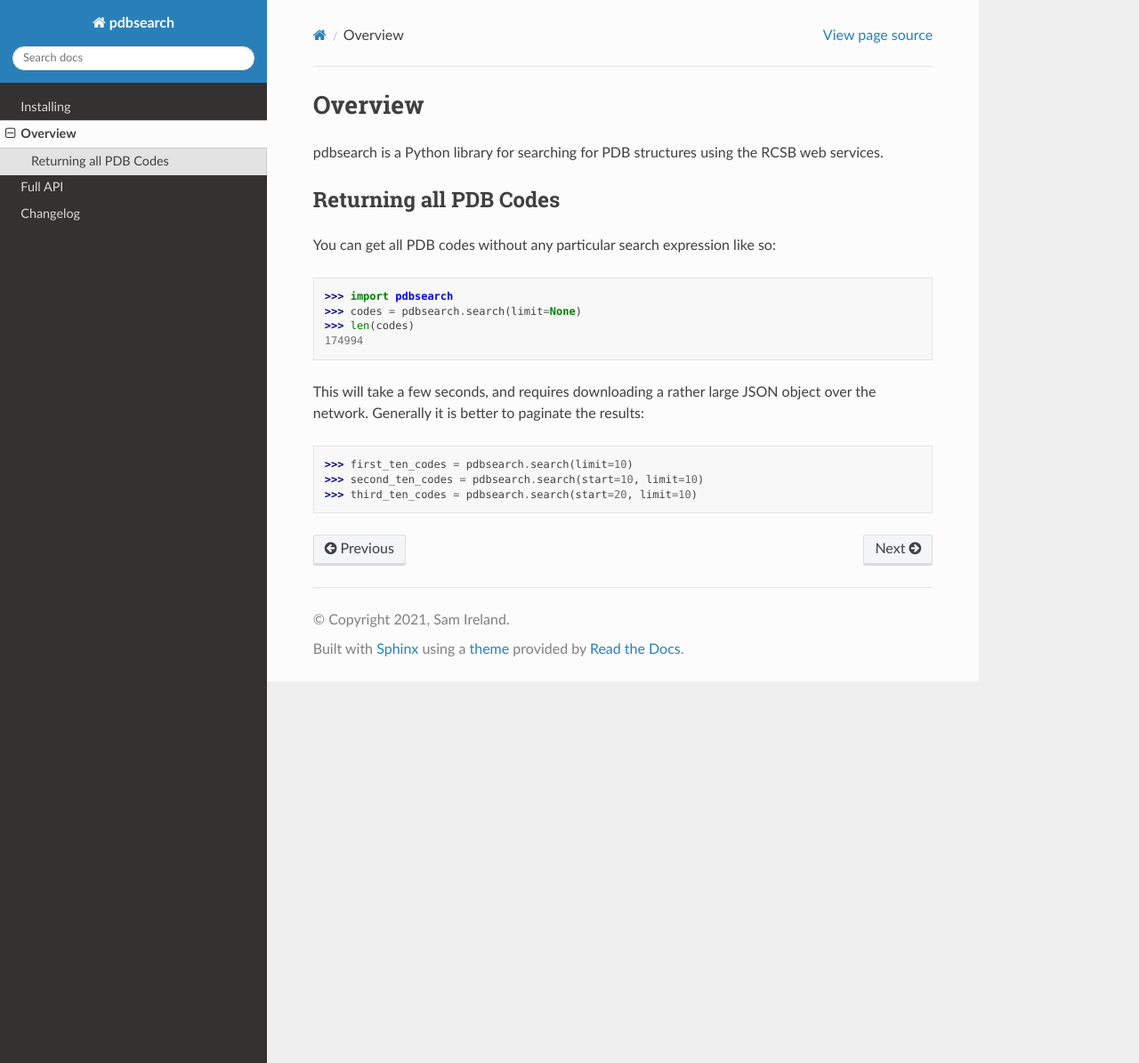
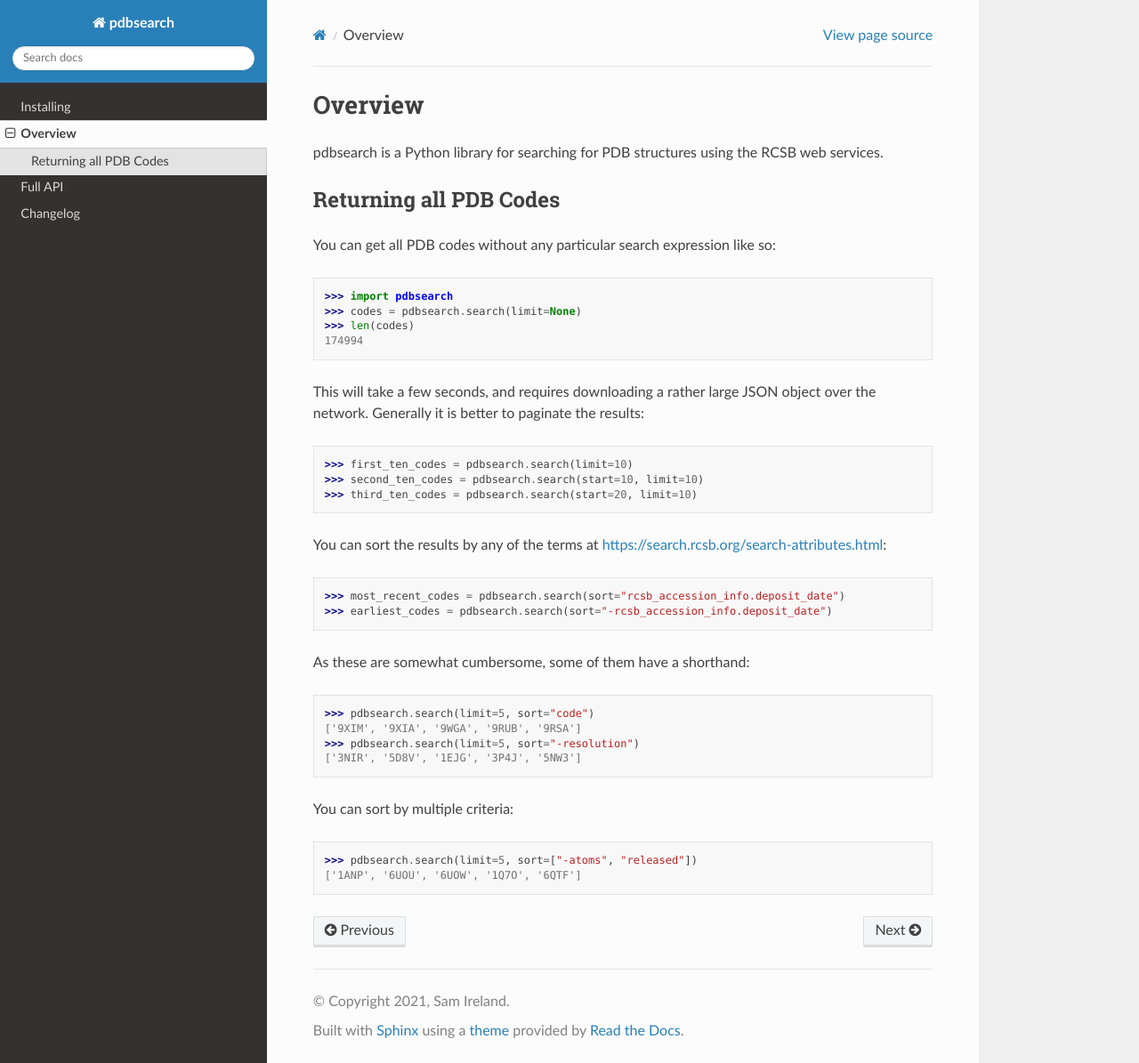
Before and after one commit to samirelanduk/pdbsearch, a Sphinx documentation site: the page built from docs/source/overview.rst, in a window 1280 px wide and 1195 px high. Shown: the whole window at 89% size. Built offline with Sphinx 7.4.7 and the Read the Docs theme 2.0.0, drawn with Linux system fonts in a browser that asks for light colours.

```diff
--- a/docs/source/conf.py
+++ b/docs/source/conf.py
@@ -23,7 +23,7 @@ copyright = "2021, Sam Ireland"
 author = "Sam Ireland"
 
 # The full version, including alpha/beta/rc tags
-release = "0.1"
+release = "0.2.0"
 
 
 # -- General configuration ---------------------------------------------------
--- a/docs/source/overview.rst
+++ b/docs/source/overview.rst
@@ -20,3 +20,21 @@ object over the network. Generally it is better to paginate the results:
     >>> first_ten_codes = pdbsearch.search(limit=10)
     >>> second_ten_codes = pdbsearch.search(start=10, limit=10)
     >>> third_ten_codes = pdbsearch.search(start=20, limit=10)
+
+You can sort the results by any of the terms at
+`<https://search.rcsb.org/search-attributes.html>`_:
+
+    >>> most_recent_codes = pdbsearch.search(sort="rcsb_accession_info.deposit_date")
+    >>> earliest_codes = pdbsearch.search(sort="-rcsb_accession_info.deposit_date")
+
+As these are somewhat cumbersome, some of them have a shorthand:
+
+    >>> pdbsearch.search(limit=5, sort="code")
+    ['9XIM', '9XIA', '9WGA', '9RUB', '9RSA']
+    >>> pdbsearch.search(limit=5, sort="-resolution")
+    ['3NIR', '5D8V', '1EJG', '3P4J', '5NW3']
+
+You can sort by multiple criteria:
+
+    >>> pdbsearch.search(limit=5, sort=["-atoms", "released"])
+    ['1ANP', '6UOU', '6UOW', '1Q7O', '6QTF']
--- a/pdbsearch/__init__.py
+++ b/pdbsearch/__init__.py
@@ -1,4 +1,4 @@
 from .rcsb import search
 
 __author__ = "Sam Ireland"
-__version__ = "0.1.0"
+__version__ = "0.2.0"
--- a/setup.py
+++ b/setup.py
@@ -5,7 +5,7 @@ with open("README.rst") as f:
 
 setup(
  name="pdbsearch",
- version="0.1.0",
+ version="0.2.0",
  description="A library for searching for PDB structures using the official APIs.",
  long_description=long_description,
  long_description_content_type="text/x-rst",
@@ -23,6 +23,7 @@ setup(
     "Programming Language :: Python :: 3.7",
     "Programming Language :: Python :: 3.8",
     "Programming Language :: Python :: 3.9",
+    "Programming Language :: Python :: 3.10",
  ],
  keywords="chemistry bioinformatics proteins biochemistry molecules PDB MMCIF",
  packages=["pdbsearch"],
```
Also changed, not shown: docs/source/changelog.rst (+9 -0 lines).
